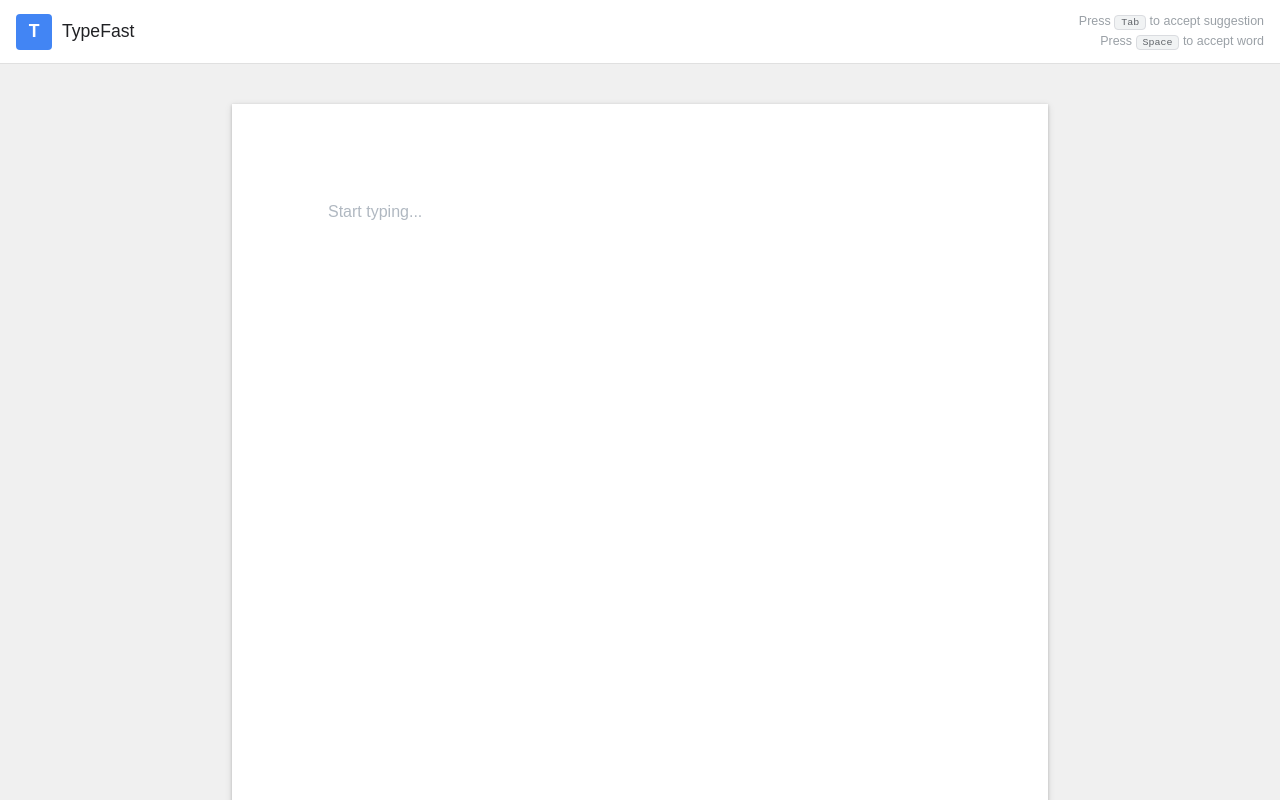
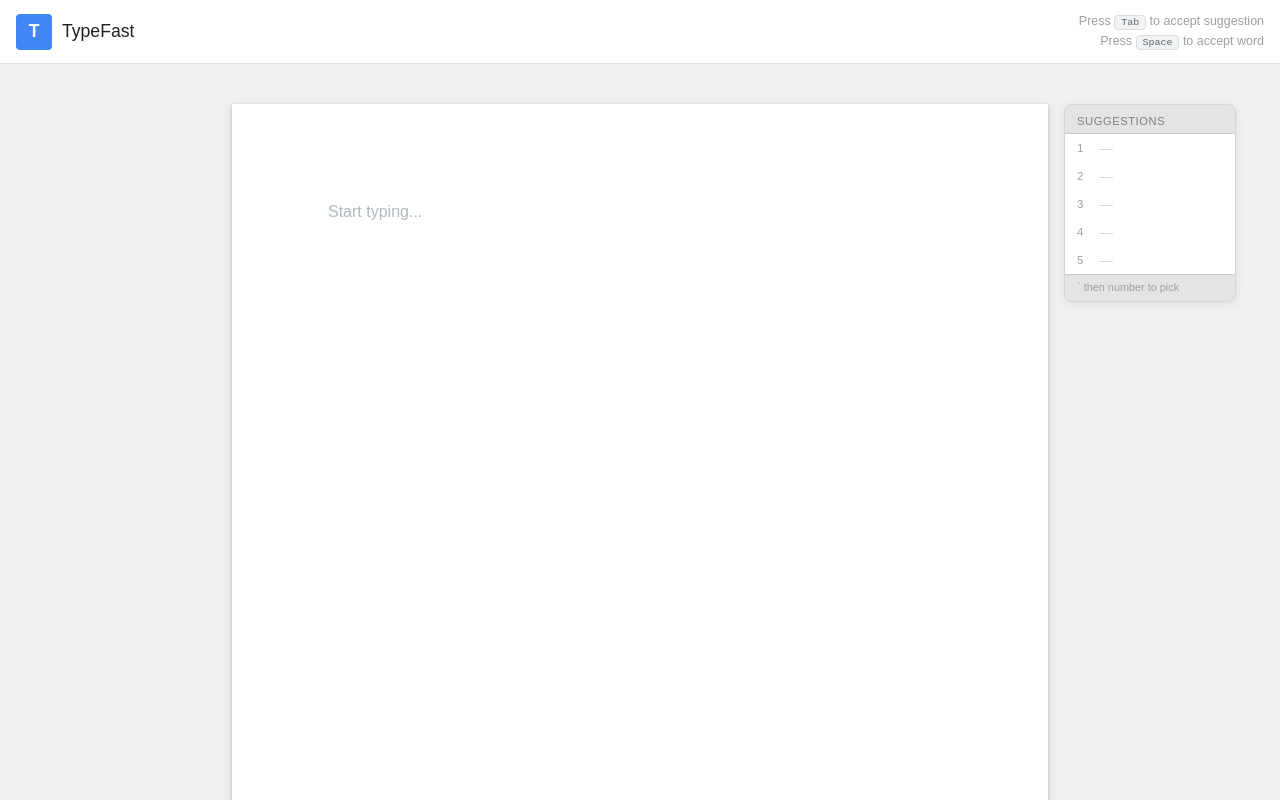
Before and after one commit to hughiwnl/TypeFast, a React (Vite) app in the folder frontend/: page / in a window 1280 px wide. Shown: the top 800 px of the page. Built offline with nearby package versions, Linux system fonts and the light colour scheme.

Commit message:
suggestions box ui

```diff
--- a/frontend/src/components/GhostEditor.css
+++ b/frontend/src/components/GhostEditor.css
@@ -55,13 +55,13 @@
 /* ── Suggestions panel ── */
 .suggestions-panel {
   position: fixed;
-  top: 84px;
+  top: 104px; /* 64px toolbar + 40px page-area padding */
   left: calc(50% + 424px); /* just right of the 816px document */
   width: 172px;
-  background: #fff;
-  border: 1px solid #e0e0e0;
+  background: #e4e4e4; /* slightly darker than the #f0f0f0 page background */
+  border: 1px solid #d4d4d4;
   border-radius: 8px;
-  box-shadow: 0 2px 8px rgba(0,0,0,0.1);
+  box-shadow: 0 2px 8px rgba(0,0,0,0.08);
   padding: 10px 0 8px;
   font-family: Arial, sans-serif;
   transition: border-color 0.15s, box-shadow 0.15s;
@@ -74,17 +74,18 @@
 
 .suggestions-prefix {
   font-size: 0.7rem;
-  color: #9aa0a6;
+  color: #7a8088;
   text-transform: uppercase;
   letter-spacing: 0.05em;
   padding: 0 12px 6px;
-  border-bottom: 1px solid #f0f0f0;
+  border-bottom: 1px solid #cacaca;
 }
 
 .suggestions-list {
   list-style: none;
-  margin: 4px 0;
+  margin: 0;
   padding: 0;
+  background: #fff;
 }
 
 .suggestion-item {
@@ -96,8 +97,12 @@
   transition: background 0.1s;
 }
 
-.suggestion-item:hover {
+.suggestion-item.has-suffix:hover {
   background: #f1f3f4;
+}
+
+.suggestion-item.empty {
+  cursor: default;
 }
 
 .suggestion-number {
@@ -112,10 +117,13 @@
   color: #202124;
 }
 
+.suggestion-item.empty .suggestion-suffix {
+  color: #dadce0;
+}
+
 .suggestions-hint {
   font-size: 0.68rem;
-  color: #bec4ca;
+  color: #9aa0a6;
   padding: 6px 12px 0;
-  border-top: 1px solid #f0f0f0;
-  margin-top: 2px;
+  border-top: 1px solid #cacaca;
 }
--- a/frontend/src/components/GhostEditor.jsx
+++ b/frontend/src/components/GhostEditor.jsx
@@ -112,7 +112,9 @@ export default function GhostEditor() {
 
   const prefix = text.split(' ').pop();
   const allSuggestions = [wordGhost, ...alternatives].filter(Boolean);
-  const showPanel = allSuggestions.length > 0 && prefix.length >= 2;
+
+  // Always show 5 slots; fill with suggestions when available
+  const slots = Array.from({ length: 5 }, (_, i) => allSuggestions[i] ?? null);
 
   return (
     <>
@@ -137,24 +139,26 @@ export default function GhostEditor() {
         />
       </div>
 
-      {showPanel && (
       <div className={`suggestions-panel ${selecting ? 'selecting' : ''}`}>
-          <div className="suggestions-prefix">-{prefix}</div>
+        <div className="suggestions-prefix">
+          {prefix ? `-${prefix}` : 'Suggestions'}
+        </div>
         <ul className="suggestions-list">
-            {allSuggestions.map((suffix, i) => (
+          {slots.map((suffix, i) => (
             <li
               key={i}
-                className="suggestion-item"
-                onClick={() => acceptWord(suffix)}
+              className={`suggestion-item ${suffix ? 'has-suffix' : 'empty'}`}
+              onClick={() => suffix && acceptWord(suffix)}
             >
               <span className="suggestion-number">{i + 1}</span>
-                <span className="suggestion-suffix">-{suffix || '(word)'}</span>
+              <span className="suggestion-suffix">
+                {suffix ? `-${suffix}` : '—'}
+              </span>
             </li>
           ))}
         </ul>
         <div className="suggestions-hint">` then number to pick</div>
       </div>
-      )}
     </>
   );
 }
```
Lines whose indentation alone changed are shown as unchanged.
